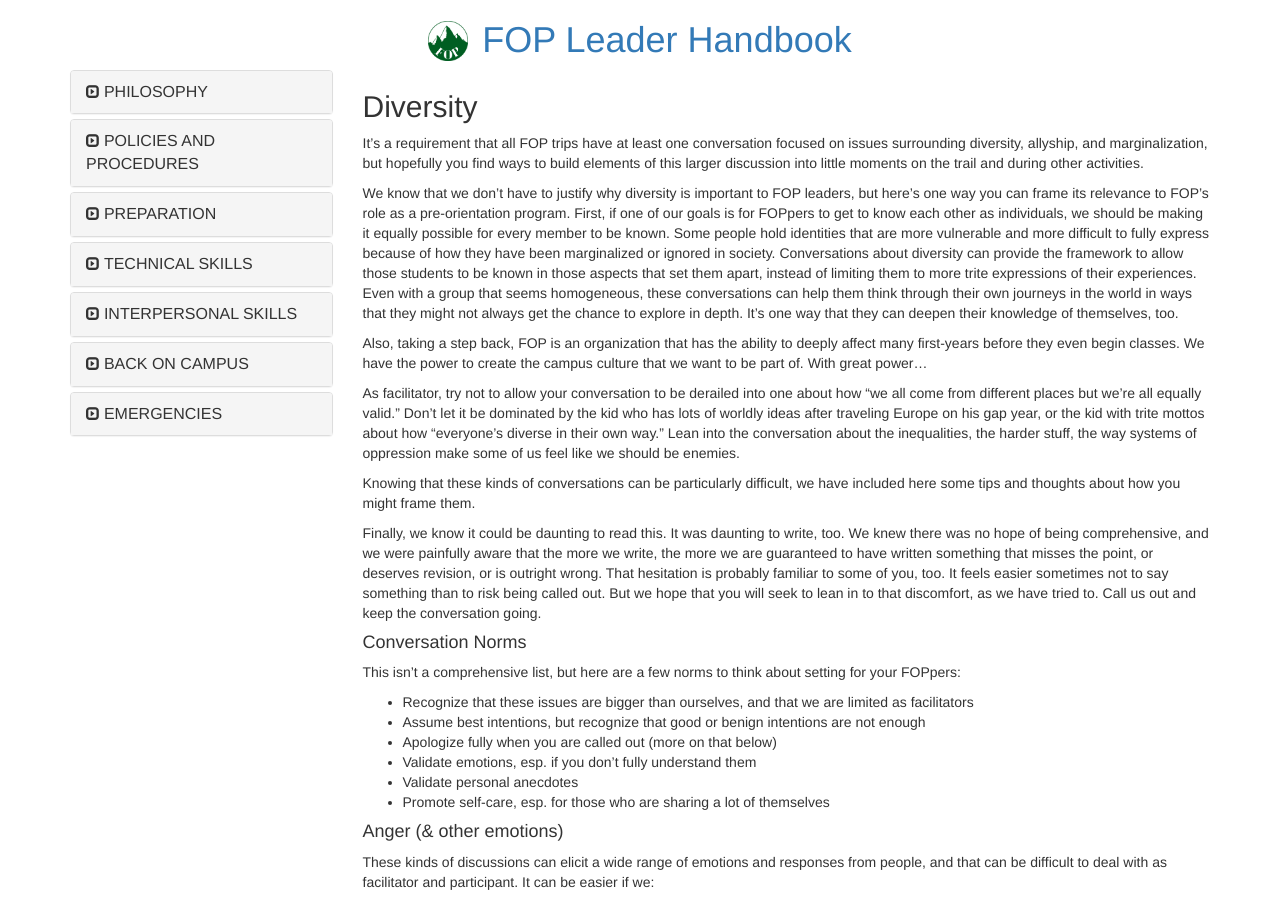
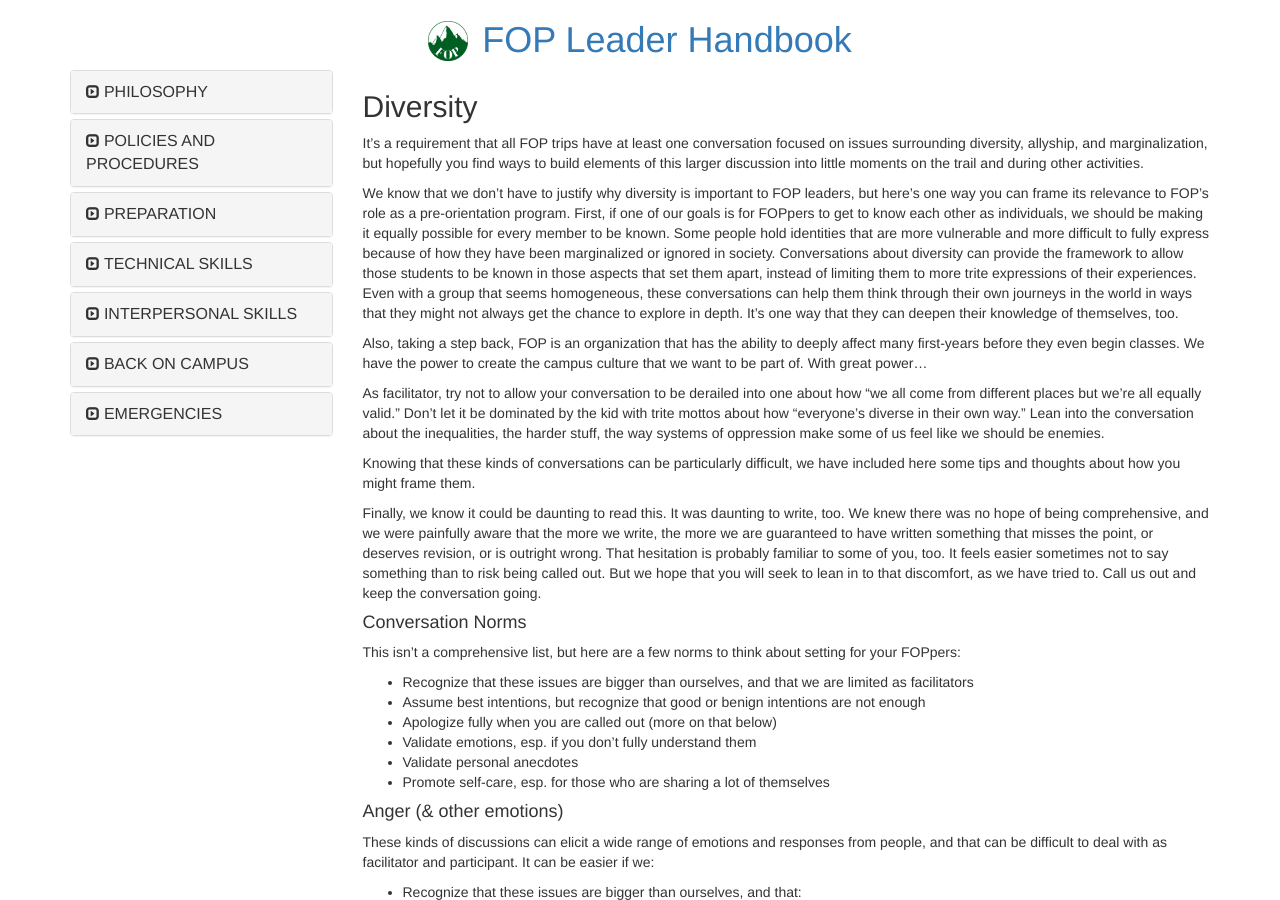
Before and after one commit to neo-project/global-blockchain-compliance-hub, a Jekyll site: the page built from _posts/1111-11-11-diversity.md, in a window 1280 px wide and 900 px high. Built offline with Jekyll 4.4.1, drawn with Linux system fonts in a browser that asks for light colours; nearby versions of some CDN libraries; comment, search, counter and statistics services are not loaded.

Commit message:
Update 1111-11-11-diversity.md

```diff
--- a/_posts/1111-11-11-diversity.md
+++ b/_posts/1111-11-11-diversity.md
@@ -13,7 +13,7 @@
 
 Also, taking a step back, FOP is an organization that has the ability to deeply affect many first-years before they even begin classes. We have the power to create the campus culture that we want to be part of.  With great power…
 
-As facilitator, try not to allow your conversation to be derailed into one about how “we all come from different places but we’re all equally valid.” Don’t let it be dominated by the kid who has lots of worldly ideas after traveling Europe on his gap year, or the kid with trite mottos about how “everyone’s diverse in their own way.” Lean into the conversation about the inequalities, the harder stuff, the way systems of oppression make some of us feel like we should be enemies.
+As facilitator, try not to allow your conversation to be derailed into one about how “we all come from different places but we’re all equally valid.” Don’t let it be dominated by the kid with trite mottos about how “everyone’s diverse in their own way.” Lean into the conversation about the inequalities, the harder stuff, the way systems of oppression make some of us feel like we should be enemies.
 
 Knowing that these kinds of conversations can be particularly difficult, we have included here some tips and thoughts about how you might frame them.
 
```
